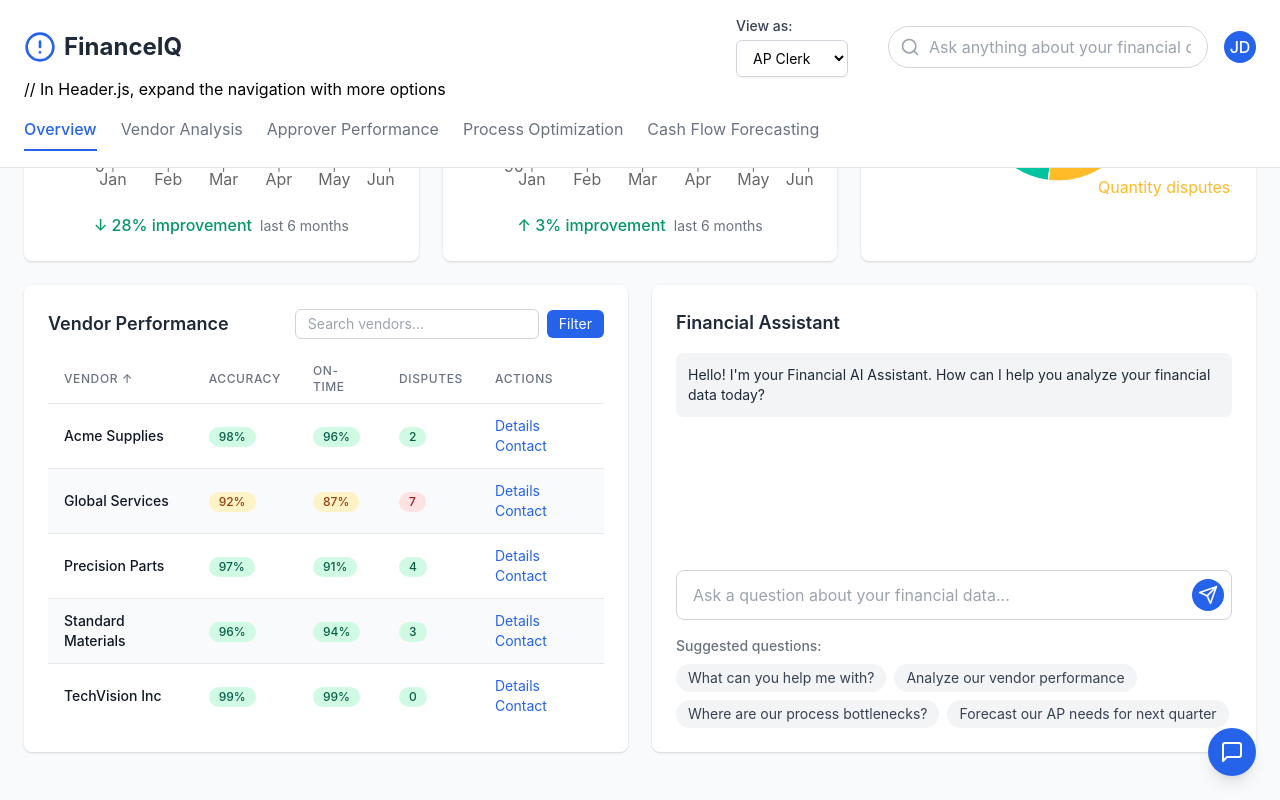
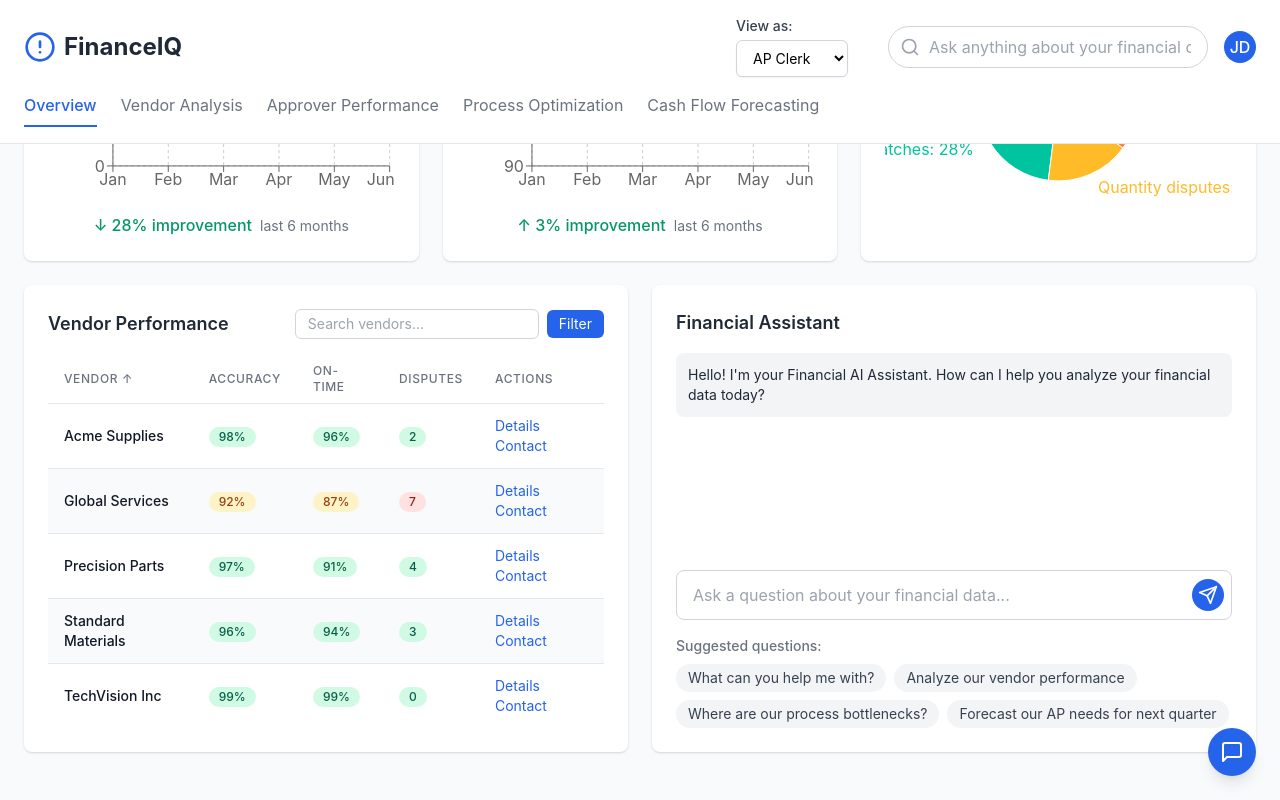
Before and after one commit to bradcrumbgoding/finance-iq-dashboard, a React (Create React App) app: page / in a window 1280 px wide. Built offline with nearby package versions, Linux system fonts and the light colour scheme.

Commit message:
Update Header.js

```diff
--- a/src/components/Header.js
+++ b/src/components/Header.js
@@ -53,7 +53,7 @@ const Header = ({ activeTab, setActiveTab }) => {
         </div>
       </div>
 
-      // In Header.js, expand the navigation with more options
+
 <nav className="mt-4">
   <ul className="flex space-x-6">
     <li>
```
